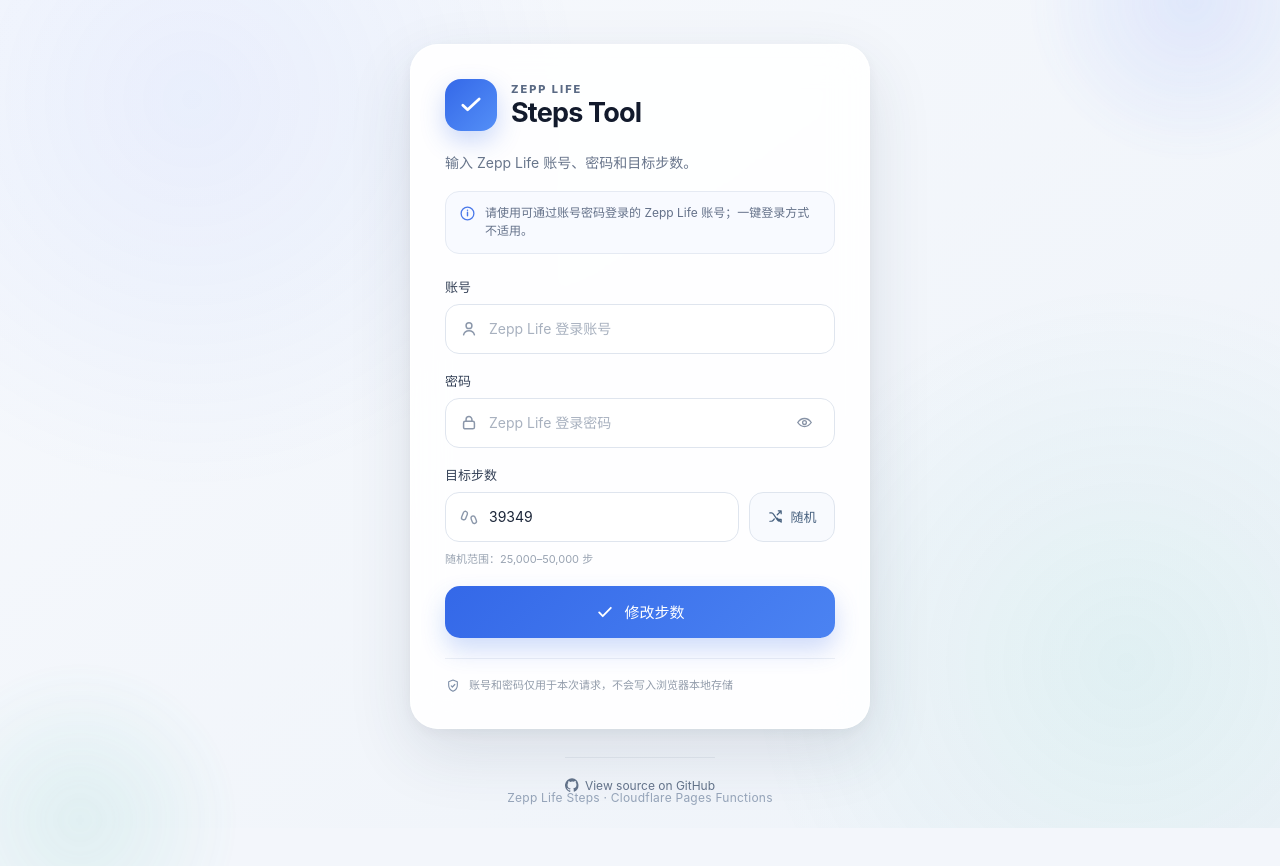
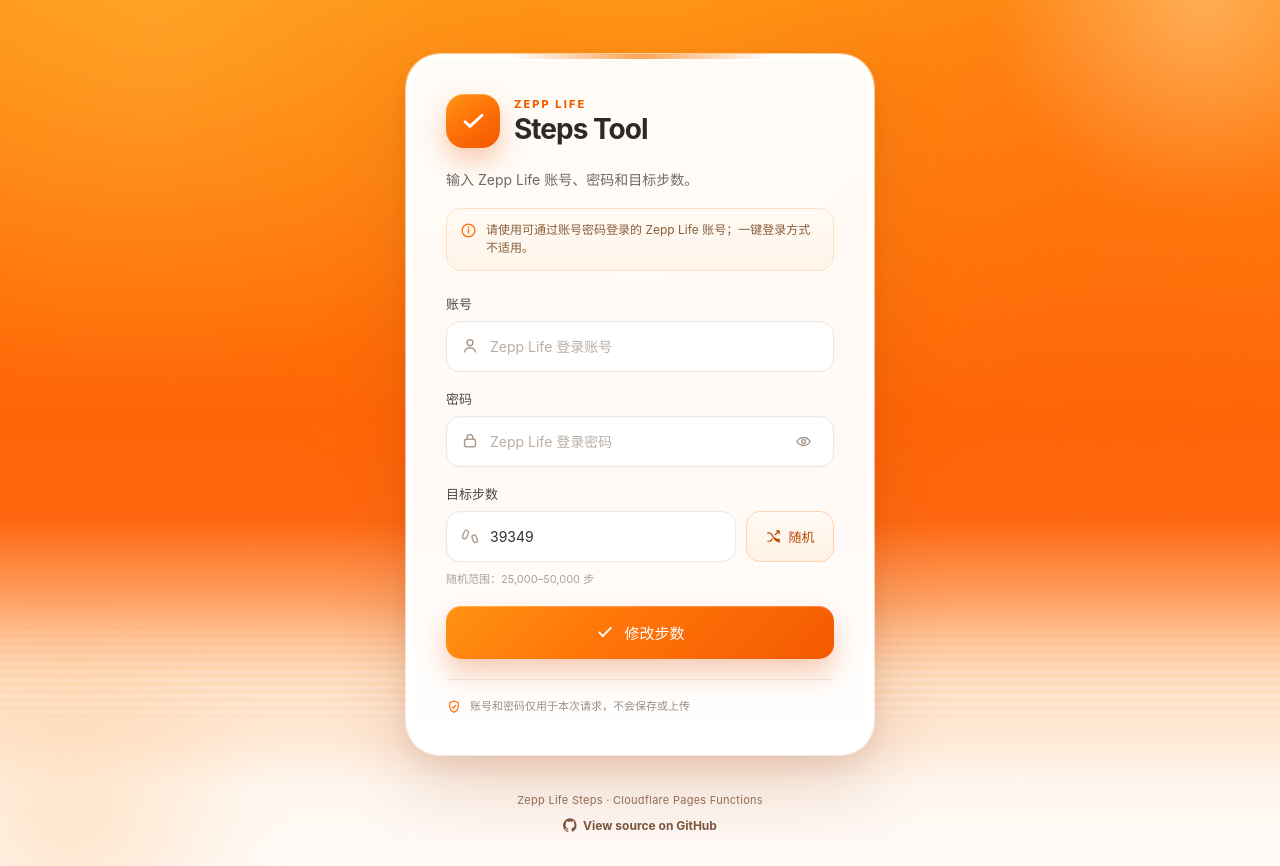
Before and after one commit to DannyWongIsAvailable/Xiaomi-Steps-web, a Vue app: page / in a window 1280 px wide. Before the commit the page ends 828 px from the top, so only its background shows below. Built offline with nearby package versions, Linux system fonts and the light colour scheme.

Commit message:
修改样式

```diff
--- a/src/components/StepsTool.vue
+++ b/src/components/StepsTool.vue
@@ -234,7 +234,7 @@
           <path d="M12 3 5.5 5.5v5.4c0 4 2.5 7.5 6.5 9.1 4-1.6 6.5-5.1 6.5-9.1V5.5L12 3Z" stroke="currentColor" stroke-width="1.7" stroke-linejoin="round" />
           <path d="m9.4 11.8 1.7 1.7 3.6-3.8" stroke="currentColor" stroke-width="1.8" stroke-linecap="round" stroke-linejoin="round" />
         </svg>
-        <span>账号和密码仅用于本次请求，不会写入浏览器本地存储</span>
+        <span>账号和密码仅用于本次请求，不会保存或上传</span>
       </div>
     </section>
 
@@ -256,39 +256,3 @@
     </footer>
   </main>
 </template>
-
-
-<style scoped>
-.site-footer {
-  margin-top: 28px;
-  padding-top: 18px;
-  border-top: 1px solid rgba(148, 163, 184, 0.18);
-  text-align: center;
-}
-
-.footer-text {
-  margin: 0 0 10px;
-  color: #94a3b8;
-  font-size: 12px;
-  letter-spacing: .02em;
-}
-
-.repo-link {
-  display: inline-flex;
-  align-items: center;
-  gap: 6px;
-  color: #64748b;
-  font-size: 12px;
-  text-decoration: none;
-  transition: color .2s ease;
-}
-
-.repo-link svg {
-  width: 14px;
-  height: 14px;
-}
-
-.repo-link:hover {
-  color: #2563eb;
-}
-</style>
--- a/src/style.css
+++ b/src/style.css
@@ -2,10 +2,29 @@
   font-family:
     Inter, ui-sans-serif, system-ui, -apple-system, BlinkMacSystemFont, "Segoe UI",
     "Microsoft YaHei", sans-serif;
-  color: #172033;
-  background: #f3f6fb;
+  color: #2f2b28;
+  background: #fff7f0;
   font-synthesis: none;
   text-rendering: optimizeLegibility;
+
+  /* Zepp Life / Mi Fitness inspired orange palette */
+  --orange-800: #dc4b00;
+  --orange-700: #ea5500;
+  --orange-600: #f45d00;
+  --orange-500: #ff6900;
+  --orange-400: #ff7f0a;
+  --orange-300: #ff9615;
+  --orange-200: #ffc17b;
+  --orange-100: #ffe1c3;
+  --orange-50: #fff4e9;
+
+  --text-primary: #2f2b28;
+  --text-secondary: #706a65;
+  --text-muted: #aaa19a;
+  --border: #eee7e1;
+  --surface: #ffffff;
+  --surface-soft: #fffaf6;
+  --focus-ring: rgba(255, 105, 0, 0.18);
 }
 
 * {
@@ -15,13 +34,15 @@
 html {
   min-width: 320px;
   min-height: 100%;
-  background: #f3f6fb;
+  background: #fff7f0;
 }
 
 body {
   min-width: 320px;
   min-height: 100vh;
   margin: 0;
+  color: var(--text-primary);
+  background: #fff7f0;
 }
 
 button,
@@ -35,61 +56,136 @@
 
 button:focus-visible,
 input:focus-visible {
-  outline: 3px solid rgba(44, 108, 240, 0.2);
-  outline-offset: 1px;
+  outline: 3px solid var(--focus-ring);
+  outline-offset: 2px;
 }
 
 #app {
   min-height: 100vh;
 }
 
+/*
+ * Whole-page composition follows the reference image:
+ * vivid orange in the upper area, a soft warm-white fade at the bottom,
+ * and a rounded white "device/card" floating above the gradient.
+ */
 .page-shell {
   position: relative;
   isolation: isolate;
   min-height: 100vh;
-  display: grid;
-  place-items: center;
-  padding: 44px 20px 32px;
+  display: flex;
+  flex-direction: column;
+  align-items: center;
+  justify-content: center;
+  padding: 54px 20px 30px;
   overflow: hidden;
   background:
-    radial-gradient(circle at 15% 12%, rgba(73, 124, 255, 0.08), transparent 30%),
-    radial-gradient(circle at 88% 80%, rgba(42, 187, 164, 0.08), transparent 29%),
-    linear-gradient(145deg, #f7f9fd 0%, #eef3f9 100%);
+    radial-gradient(circle at 12% 2%, rgba(255, 190, 74, 0.34), transparent 27%),
+    radial-gradient(circle at 88% 8%, rgba(255, 95, 17, 0.34), transparent 33%),
+    linear-gradient(
+      180deg,
+      #ff9414 0%,
+      #ff7d0c 22%,
+      #ff6506 48%,
+      #ff6810 60%,
+      #ffd6b3 78%,
+      #fff7f0 91%,
+      #fffaf7 100%
+    );
+}
+
+/* Bright center haze, like the illuminated orange background in the reference. */
+.page-shell::before {
+  content: "";
+  position: fixed;
+  z-index: -2;
+  top: -160px;
+  left: 50%;
+  width: min(920px, 145vw);
+  height: 720px;
+  transform: translateX(-50%);
+  border-radius: 50%;
+  background: radial-gradient(
+    ellipse at center,
+    rgba(255, 174, 47, 0.3) 0%,
+    rgba(255, 132, 12, 0.08) 48%,
+    transparent 73%
+  );
+  pointer-events: none;
+}
+
+/* Fine horizontal warm bands near the orange-to-white transition. */
+.page-shell::after {
+  content: "";
+  position: fixed;
+  z-index: -2;
+  left: 0;
+  right: 0;
+  bottom: 7vh;
+  height: 150px;
+  opacity: 0.48;
+  background:
+    repeating-linear-gradient(
+      180deg,
+      rgba(255, 178, 93, 0.22) 0 3px,
+      rgba(255, 255, 255, 0.06) 3px 8px
+    ),
+    linear-gradient(180deg, transparent, rgba(255, 255, 255, 0.7));
+  mask-image: linear-gradient(180deg, transparent, #000 25%, #000 70%, transparent);
+  -webkit-mask-image: linear-gradient(180deg, transparent, #000 25%, #000 70%, transparent);
+  pointer-events: none;
 }
 
 .ambient {
   position: fixed;
   z-index: -1;
-  width: 340px;
-  height: 340px;
   border-radius: 50%;
-  filter: blur(8px);
-  opacity: 0.7;
+  filter: blur(18px);
   pointer-events: none;
 }
 
 .ambient-one {
-  top: -170px;
-  right: -80px;
-  background: radial-gradient(circle, rgba(91, 130, 255, 0.18), transparent 68%);
+  top: -210px;
+  right: -135px;
+  width: 430px;
+  height: 430px;
+  background: radial-gradient(circle, rgba(255, 225, 168, 0.45), transparent 68%);
 }
 
 .ambient-two {
-  bottom: -190px;
-  left: -90px;
-  background: radial-gradient(circle, rgba(64, 190, 164, 0.15), transparent 67%);
+  bottom: -230px;
+  left: -140px;
+  width: 420px;
+  height: 420px;
+  background: radial-gradient(circle, rgba(255, 174, 85, 0.26), transparent 68%);
 }
 
 .app-card {
-  width: min(100%, 460px);
+  position: relative;
+  width: min(100%, 468px);
   padding: 34px;
-  border: 1px solid rgba(255, 255, 255, 0.82);
-  border-radius: 28px;
-  background: rgba(255, 255, 255, 0.9);
+  border: 6px solid rgba(255, 255, 255, 0.95);
+  border-radius: 34px;
+  background: rgba(255, 255, 255, 0.965);
   box-shadow:
-    0 24px 65px rgba(39, 54, 82, 0.12),
-    0 4px 16px rgba(39, 54, 82, 0.05);
-  backdrop-filter: blur(18px);
+    0 0 0 1px rgba(255, 255, 255, 0.58),
+    0 30px 75px rgba(137, 54, 0, 0.18),
+    0 9px 25px rgba(137, 54, 0, 0.09),
+    inset 0 1px 0 rgba(255, 255, 255, 0.95);
+  backdrop-filter: blur(20px);
+  -webkit-backdrop-filter: blur(20px);
+}
+
+.app-card::before {
+  content: "";
+  position: absolute;
+  top: -6px;
+  left: 50%;
+  width: 58%;
+  height: 5px;
+  transform: translateX(-50%);
+  border-radius: 0 0 999px 999px;
+  background: linear-gradient(90deg, transparent, rgba(255, 128, 18, 0.72), transparent);
 }
 
 .brand-row {
@@ -99,41 +195,43 @@
 }
 
 .brand-mark {
-  width: 52px;
-  height: 52px;
+  width: 54px;
+  height: 54px;
   display: grid;
   place-items: center;
   flex: 0 0 auto;
-  border-radius: 16px;
+  border-radius: 18px;
   color: #fff;
-  background: linear-gradient(135deg, #3468e8, #548ff7);
-  box-shadow: 0 10px 24px rgba(52, 104, 232, 0.25);
+  background: linear-gradient(145deg, #ff9615 0%, #ff7308 45%, #f25700 100%);
+  box-shadow:
+    0 12px 26px rgba(239, 88, 0, 0.3),
+    inset 0 1px 0 rgba(255, 255, 255, 0.28);
 }
 
 .brand-mark svg {
-  width: 28px;
-  height: 28px;
+  width: 29px;
+  height: 29px;
 }
 
 .eyebrow {
-  margin: 0 0 2px;
-  color: #5a6a84;
+  margin: 0 0 3px;
+  color: var(--orange-600);
   font-size: 11px;
-  font-weight: 800;
-  letter-spacing: 0.18em;
+  font-weight: 850;
+  letter-spacing: 0.19em;
 }
 
-h1 {
+.app-card h1 {
   margin: 0;
-  color: #121a2c;
-  font-size: 27px;
+  color: #2c2926;
+  font-size: 28px;
   line-height: 1.12;
-  letter-spacing: -0.03em;
+  letter-spacing: -0.035em;
 }
 
 .intro {
   margin: 20px 0 16px;
-  color: #68758b;
+  color: var(--text-secondary);
   font-size: 14px;
   line-height: 1.7;
 }
@@ -144,10 +242,11 @@
   align-items: flex-start;
   margin-bottom: 23px;
   padding: 12px 13px;
-  border: 1px solid #e5eaf3;
-  border-radius: 14px;
-  color: #647189;
-  background: #f8faff;
+  border: 1px solid #ffdfc2;
+  border-radius: 15px;
+  color: #895d3b;
+  background: linear-gradient(180deg, #fffaf5 0%, #fff4e9 100%);
+  box-shadow: inset 0 1px 0 rgba(255, 255, 255, 0.8);
   font-size: 12px;
   line-height: 1.55;
 }
@@ -157,7 +256,7 @@
   height: 17px;
   flex: 0 0 auto;
   margin-top: 1px;
-  color: #4978e9;
+  color: var(--orange-500);
 }
 
 .form {
@@ -171,49 +270,65 @@
 }
 
 .field-label {
-  color: #344057;
+  color: #4d4640;
   font-size: 13px;
-  font-weight: 700;
+  font-weight: 750;
 }
 
 .input-wrap {
-  min-height: 50px;
+  min-height: 51px;
   display: flex;
   align-items: center;
   gap: 10px;
   padding: 0 13px;
-  border: 1px solid #dfe5ee;
+  border: 1px solid var(--border);
   border-radius: 14px;
   background: #fff;
-  transition: border-color 160ms ease, box-shadow 160ms ease, background 160ms ease;
+  box-shadow:
+    0 1px 2px rgba(86, 47, 20, 0.02),
+    inset 0 1px 2px rgba(86, 47, 20, 0.018);
+  transition:
+    border-color 160ms ease,
+    box-shadow 160ms ease,
+    background 160ms ease;
+}
+
+.input-wrap:hover {
+  border-color: #e3d8cf;
 }
 
 .input-wrap:focus-within {
-  border-color: #7a9df3;
-  box-shadow: 0 0 0 4px rgba(70, 117, 232, 0.09);
+  border-color: #ffad68;
+  background: #fffdfb;
+  box-shadow: 0 0 0 4px var(--focus-ring);
 }
 
 .input-wrap > svg {
   width: 20px;
   height: 20px;
   flex: 0 0 auto;
-  color: #8b97aa;
+  color: #ad9c8e;
+  transition: color 160ms ease;
+}
+
+.input-wrap:focus-within > svg {
+  color: var(--orange-500);
 }
 
 .input-wrap input {
   min-width: 0;
   width: 100%;
-  height: 48px;
+  height: 49px;
   padding: 0;
   border: 0;
   outline: 0;
-  color: #1c2639;
+  color: #332f2b;
   background: transparent;
   font-size: 14px;
 }
 
 .input-wrap input::placeholder {
-  color: #a8b1bf;
+  color: #b9afa7;
 }
 
 .input-wrap input:disabled {
@@ -229,15 +344,22 @@
   padding: 0;
   border: 0;
   border-radius: 9px;
-  color: #8793a6;
+  color: #a29184;
   background: transparent;
   cursor: pointer;
-  transition: background 150ms ease, color 150ms ease;
+  transition:
+    background 150ms ease,
+    color 150ms ease,
+    transform 150ms ease;
 }
 
 .icon-button:hover {
-  color: #4e6fae;
-  background: #f2f5fb;
+  color: var(--orange-600);
+  background: var(--orange-50);
+}
+
+.icon-button:active {
+  transform: scale(0.95);
 }
 
 .icon-button svg {
@@ -252,26 +374,36 @@
 }
 
 .random-button {
-  min-width: 86px;
+  min-width: 88px;
   display: inline-flex;
   align-items: center;
   justify-content: center;
   gap: 6px;
   padding: 0 14px;
-  border: 1px solid #dfe5ee;
+  border: 1px solid #ffd1aa;
   border-radius: 14px;
-  color: #47617f;
-  background: #f8fafe;
+  color: #b84b00;
+  background: linear-gradient(180deg, #fffaf5 0%, #fff2e5 100%);
+  box-shadow: inset 0 1px 0 rgba(255, 255, 255, 0.78);
   font-size: 13px;
-  font-weight: 700;
+  font-weight: 750;
   cursor: pointer;
-  transition: transform 150ms ease, border-color 150ms ease, background 150ms ease;
+  transition:
+    transform 150ms ease,
+    border-color 150ms ease,
+    background 150ms ease,
+    box-shadow 150ms ease;
 }
 
 .random-button:hover:not(:disabled) {
   transform: translateY(-1px);
-  border-color: #cbd7eb;
-  background: #f2f6fd;
+  border-color: #ffb878;
+  background: #ffede0;
+  box-shadow: 0 6px 15px rgba(255, 105, 0, 0.1);
+}
+
+.random-button:active:not(:disabled) {
+  transform: translateY(0);
 }
 
 .random-button svg {
@@ -282,16 +414,16 @@
 .random-button:disabled,
 .submit-button:disabled {
   cursor: not-allowed;
-  opacity: 0.66;
+  opacity: 0.62;
 }
 
 .field-hint {
-  color: #99a3b2;
+  color: var(--text-muted);
   font-size: 11px;
 }
 
 .submit-button {
-  min-height: 52px;
+  min-height: 53px;
   display: inline-flex;
   align-items: center;
   justify-content: center;
@@ -300,18 +432,25 @@
   border: 0;
   border-radius: 15px;
   color: #fff;
-  background: linear-gradient(135deg, #3468e8 0%, #4b83f2 100%);
-  box-shadow: 0 12px 25px rgba(52, 104, 232, 0.23);
+  background: linear-gradient(135deg, #ff9212 0%, #ff7308 45%, #f35a00 100%);
+  box-shadow:
+    0 14px 28px rgba(229, 79, 0, 0.3),
+    inset 0 1px 0 rgba(255, 255, 255, 0.28);
   font-size: 15px;
-  font-weight: 750;
+  font-weight: 800;
   cursor: pointer;
-  transition: transform 160ms ease, box-shadow 160ms ease, filter 160ms ease;
+  transition:
+    transform 160ms ease,
+    box-shadow 160ms ease,
+    filter 160ms ease;
 }
 
 .submit-button:hover:not(:disabled) {
   transform: translateY(-1px);
-  box-shadow: 0 15px 28px rgba(52, 104, 232, 0.29);
-  filter: saturate(1.05);
+  box-shadow:
+    0 17px 32px rgba(229, 79, 0, 0.36),
+    inset 0 1px 0 rgba(255, 255, 255, 0.28);
+  filter: saturate(1.04) brightness(1.03);
 }
 
 .submit-button:active:not(:disabled) {
@@ -326,7 +465,7 @@
 .spinner {
   width: 19px;
   height: 19px;
-  border: 2px solid rgba(255, 255, 255, 0.35);
+  border: 2px solid rgba(255, 255, 255, 0.38);
   border-top-color: #fff;
   border-radius: 50%;
   animation: spin 0.75s linear infinite;
@@ -335,7 +474,7 @@
 .spinner.small {
   width: 18px;
   height: 18px;
-  border-color: rgba(70, 103, 171, 0.2);
+  border-color: rgba(214, 91, 0, 0.18);
   border-top-color: currentColor;
 }
 
@@ -383,9 +522,9 @@
 }
 
 .status-loading {
-  color: #526b9b;
-  border-color: #dce6fa;
-  background: #f4f7fd;
+  color: #a94c08;
+  border-color: #ffddc0;
+  background: #fff7ef;
 }
 
 .status-success {
@@ -402,7 +541,9 @@
 
 .status-enter-active,
 .status-leave-active {
-  transition: opacity 180ms ease, transform 180ms ease;
+  transition:
+    opacity 180ms ease,
+    transform 180ms ease;
 }
 
 .status-enter-from,
@@ -417,8 +558,8 @@
   align-items: flex-start;
   margin-top: 20px;
   padding-top: 18px;
-  border-top: 1px solid #edf0f5;
-  color: #929cab;
+  border-top: 1px solid #f0e8e1;
+  color: #978d85;
   font-size: 11px;
   line-height: 1.55;
 }
@@ -428,39 +569,86 @@
   height: 16px;
   flex: 0 0 auto;
   margin-top: 1px;
-  color: #8191aa;
+  color: var(--orange-500);
+}
+
+/*
+ * Footer is intentionally defined only in this global stylesheet.
+ * This avoids the previous .footer-text / .repo-link scoped-vs-global collision.
+ */
+.site-footer {
+  width: min(100%, 468px);
+  margin-top: 22px;
+  padding-top: 15px;
+  border-top: 1px solid rgba(255, 255, 255, 0.42);
+  text-align: center;
 }
 
 .footer-text {
-  position: absolute;
-  bottom: 13px;
-  left: 50%;
-  margin: 0;
-  transform: translateX(-50%);
-  color: #a3adbc;
-  font-size: 10px;
-  letter-spacing: 0.04em;
-  white-space: nowrap;
+  margin: 0 0 9px;
+  color: rgba(98, 56, 27, 0.7);
+  font-size: 11px;
+  letter-spacing: 0.025em;
+}
+
+.repo-link {
+  display: inline-flex;
+  align-items: center;
+  gap: 6px;
+  color: rgba(98, 56, 27, 0.84);
+  font-size: 12px;
+  font-weight: 650;
+  text-decoration: none;
+  transition:
+    color 160ms ease,
+    transform 160ms ease;
+}
+
+.repo-link svg {
+  width: 14px;
+  height: 14px;
+}
+
+.repo-link:hover {
+  color: var(--orange-800);
+  transform: translateY(-1px);
 }
 
 @media (max-width: 560px) {
   .page-shell {
-    align-items: start;
-    padding: 18px 12px 44px;
+    justify-content: flex-start;
+    padding: 20px 12px 28px;
+    background:
+      radial-gradient(circle at 15% 3%, rgba(255, 206, 126, 0.3), transparent 25%),
+      linear-gradient(
+        180deg,
+        #ff9212 0%,
+        #ff7609 24%,
+        #ff6205 49%,
+        #ffc796 74%,
+        #fff4eb 88%,
+        #fffaf7 100%
+      );
+  }
+
+  .page-shell::after {
+    bottom: 3vh;
+    height: 130px;
   }
 
   .app-card {
-    padding: 26px 20px 24px;
-    border-radius: 23px;
+    padding: 25px 19px 23px;
+    border-width: 5px;
+    border-radius: 28px;
   }
 
   .brand-mark {
-    width: 48px;
-    height: 48px;
-    border-radius: 15px;
+    width: 49px;
+    height: 49px;
+    border-radius: 16px;
   }
 
-  h1 {
+  .app-card h1 {
     font-size: 24px;
   }
 
@@ -470,6 +658,21 @@
 
   .random-button {
     min-height: 44px;
+  }
+
+  .site-footer {
+    margin-top: 18px;
+    padding-top: 14px;
+  }
+}
+
+@media (max-width: 380px) {
+  .page-shell {
+    padding-inline: 8px;
+  }
+
+  .app-card {
+    padding-inline: 16px;
   }
 }
 
```
